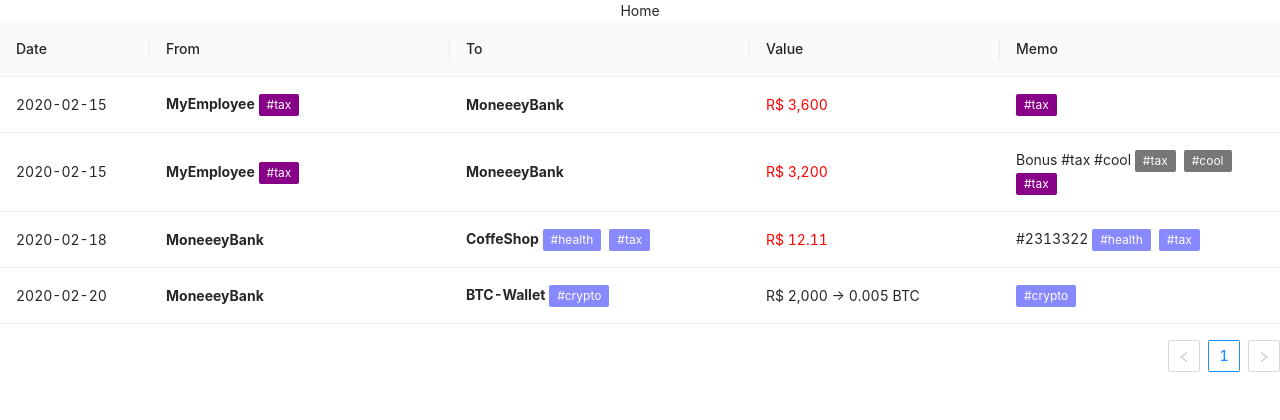
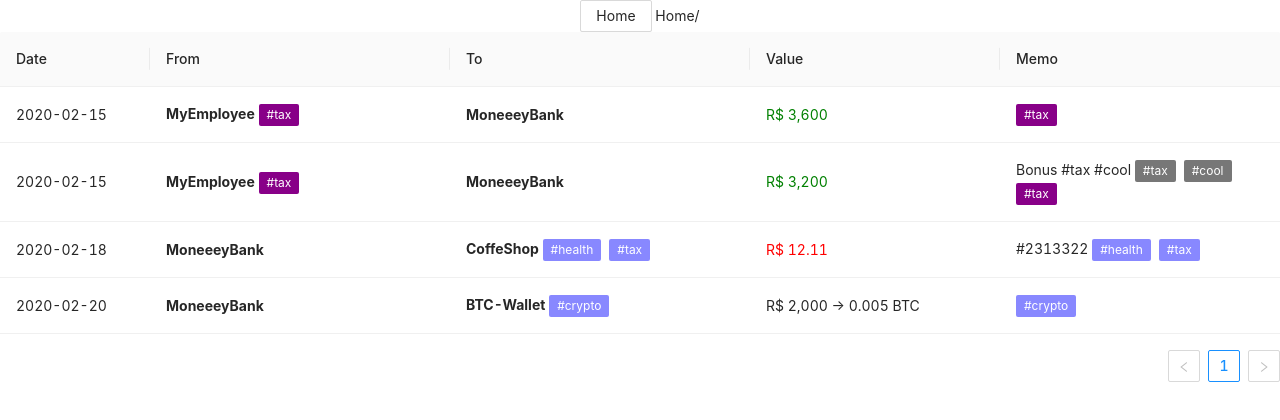
Before and after one commit to moneeey/moneeey, a React (Create React App) app: page / in a window 1280 px wide. Shown: the top 420 px of the page. Built offline with nearby package versions, Linux system fonts and the light colour scheme.

Commit message:
Added basic navigation

```diff
--- a/src/Account.tsx
+++ b/src/Account.tsx
@@ -28,6 +28,9 @@ export class AccountStore {
       [account.account_uuid]: account,
     };
     this.accountsList = [...this.accountsList, account];
+    if (this.referenceAccount === "") {
+      this.referenceAccount = account.account_uuid;
+    }
   }
 
   findByUuid(account_uuid: TAccountUUID) {
--- a/src/App.tsx
+++ b/src/App.tsx
@@ -4,8 +4,8 @@ import "antd/dist/antd.css";
 import { TMonetary } from "./Entity";
 import { TAccountUUID } from "./Account";
 import { ITransaction } from "./Transaction";
-import { Table } from "antd";
-import MoneeeyStore, { MoneeeyProvider } from "./MoneeeyStore";
+import { Button, Table } from "antd";
+import MoneeeyStore, { MoneeeyStoreProvider } from "./MoneeeyStore";
 import {
   SampleAccounts,
   SampleCurrencies,
@@ -17,6 +17,7 @@ import {
   TagsToAcct,
   TagsHighlightProvider,
 } from "./Tags";
+import NavigationStore, { NavigationArea } from "./Navigation";
 
 const moneeeyStore = new MoneeeyStore();
 const currencyStore = moneeeyStore.currencies;
@@ -54,9 +55,9 @@ const accountValueFormatter = (TagsComponent: any) => (
 ) => {
   const account = accountStore.findByUuid(value);
   return (
-    <span>
+    <>
       <b>{account.name}</b> <TagsComponent tags={account.tags} />
-    </span>
+    </>
   );
 };
 
@@ -71,12 +72,12 @@ const memoValueFormatter = (value: string, row: ITransaction) => {
     m[1].replace("#", "")
   );
   return (
-    <span>
+    <>
       {memo.replace("##", "#")}
       <TagsMemo tags={memo_tags} />
       <TagsFromAcct tags={from_acct.tags} />
       <TagsToAcct tags={to_acct.tags} />
-    </span>
+    </>
   );
 };
 
@@ -105,14 +106,27 @@ const columns = [
 
 function App(): React.ReactElement {
   const [moneeeyStore] = React.useState(new MoneeeyStore());
+  const [navigating, setNavigating] = React.useState(
+    moneeeyStore.navigation.full_path
+  );
+  moneeeyStore.navigation.addObserver((navigation: NavigationStore) => {
+    setNavigating(navigation.full_path);
+  });
   return (
     <div className="App">
-      <MoneeeyProvider value={moneeeyStore}>
-        {moneeeyStore.navigation.area + " " + moneeeyStore.navigation.detail}
+      <MoneeeyStoreProvider value={moneeeyStore}>
         <TagsHighlightProvider>
+          <Button
+            onClick={() =>
+              moneeeyStore.navigation.navigate(NavigationArea.Home)
+            }
+          >
+            Home
+          </Button>{" "}
+          {navigating}
           <Table columns={columns} dataSource={SampleTransactions} />
         </TagsHighlightProvider>
-      </MoneeeyProvider>
+      </MoneeeyStoreProvider>
     </div>
   );
 }
--- a/src/MoneeeyStore.tsx
+++ b/src/MoneeeyStore.tsx
@@ -11,11 +11,11 @@ export default class MoneeeyStore {
   currencies: CurrencyStore = new CurrencyStore();
 }
 
-export function useStore(): MoneeeyStore {
+export function useMoneeeyStore(): MoneeeyStore {
   return React.useContext(MoneeeyContext);
 }
 
-export function MoneeeyProvider({ value, children }: any) {
+export function MoneeeyStoreProvider({ value, children }: any) {
   return (
     <MoneeeyContext.Provider value={value}>{children}</MoneeeyContext.Provider>
   );
--- a/src/Navigation.tsx
+++ b/src/Navigation.tsx
@@ -1,3 +1,5 @@
+import Observable from "./Observable";
+
 export enum NavigationArea {
   Home = "Home",
   Tag = "Tag",
@@ -6,12 +8,17 @@ export enum NavigationArea {
   Currencies = "Currencies",
 }
 
-export default class NavigationStore {
+export default class NavigationStore extends Observable<NavigationStore> {
   area: NavigationArea = NavigationArea.Home;
   detail: string = "";
 
   navigate(area: NavigationArea, detail: string = "") {
     this.area = area;
     this.detail = detail;
+    this.dispatch(this);
+  }
+
+  get full_path() {
+    return this.area + "/" + this.detail;
   }
 }
--- /dev/null
+++ b/src/Observable.tsx
@@ -0,0 +1,13 @@
+export type Observer<T> = (value: T) => void;
+
+export default class Observable<T> {
+  observers: Observer<T>[] = [];
+
+  addObserver(observer: Observer<T>) {
+    this.observers.push(observer);
+  }
+
+  dispatch(value: T) {
+    this.observers.forEach((fn: Observer<T>) => fn(value));
+  }
+}
--- a/src/Tags.tsx
+++ b/src/Tags.tsx
@@ -1,10 +1,10 @@
 import { Tag } from "antd";
 import React from "react";
-import { useStore } from "./MoneeeyStore";
+import { useMoneeeyStore } from "./MoneeeyStore";
 import { NavigationArea } from "./Navigation";
 
 const TagColors: { [_group: string]: string } = {
-  highlight: "#ff88ff",
+  highlight: "#999911",
   memo: "#777777",
   from: "#880088",
   to: "#8888ff",
@@ -25,7 +25,7 @@ interface IStyledTagsProp extends ITagsProp {
 
 function TagsRenderer({ color, tags }: IStyledTagsProp) {
   const { tag, setTag } = React.useContext(HighlightTagContext);
-  const moneeeyStore = useStore();
+  const moneeeyStore = useMoneeeyStore();
   return (
     <span>
       {tags.map((t: string) => (
```
